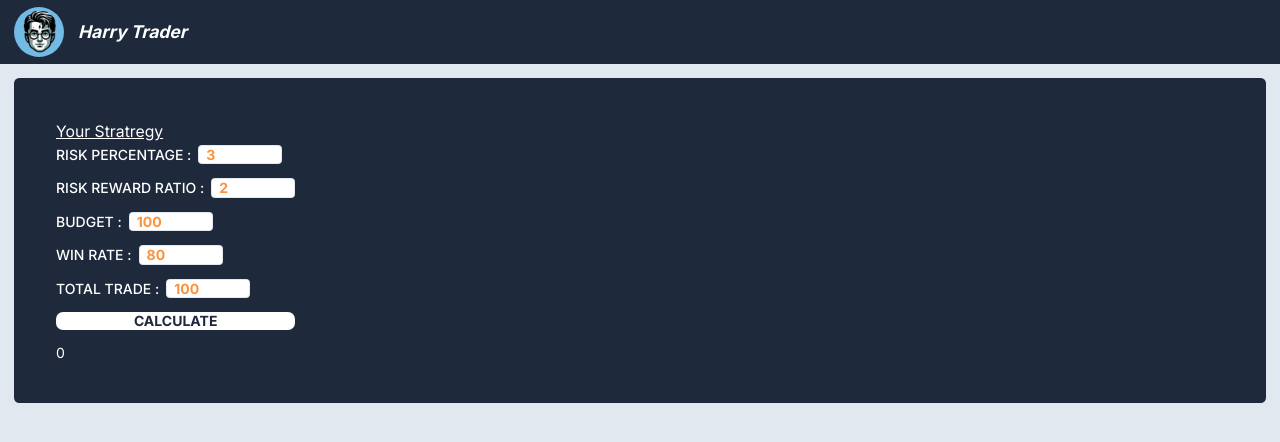
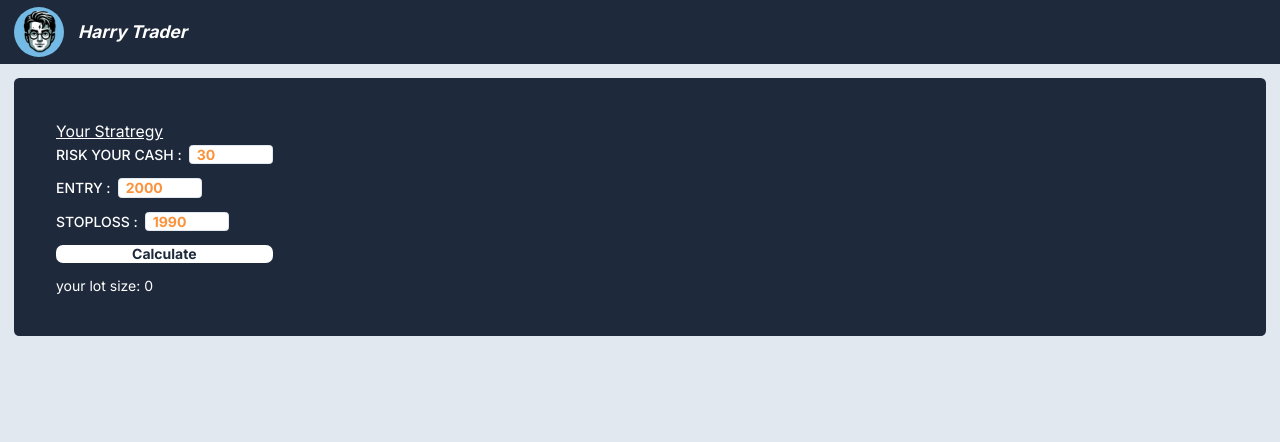
Before and after one commit to AttaphonTae/goldtrade, a Next.js app: page / in a window 1280 px wide. Shown: the top 442 px of the page. Built offline with nearby package versions, Linux system fonts and the light colour scheme.

Commit message:
prepare deploy

```diff
--- a/app/page.tsx
+++ b/app/page.tsx
@@ -1,10 +1,12 @@
+import CalculateRiskFromCash from "@/components/CalculateLotFromRisk";
 import DreamScene from "@/components/DreamScene";
 
 export default function Home() {
   return (
     <main className=" p-12">
         <p className="text-lg underline">Your Stratregy</p>
-        <DreamScene />
+        {/* <DreamScene /> */}
+        <CalculateRiskFromCash />
     </main>
   )
 }
--- /dev/null
+++ b/components/CalculateLotFromRisk.tsx
@@ -0,0 +1,35 @@
+'use client'
+import React, { useEffect, useState } from 'react'
+import TextInput from './TextInput'
+import SaveButton from './SaveButton'
+
+export default function CalculateRiskFromCash() {
+    const [form,setForm] = useState({
+        lostCash:30,
+        entry:2000,
+        stop:1990,
+        lotResult:0.01,
+    })
+    const [result,setResult] = useState(0)
+
+    return (
+        <div className='flex flex-col gap-4 w-fit'>
+            <TextInput title={'RISK your cash'} value={form.lostCash.toString()}  onChange={(e) => {
+                    setForm({...form,lostCash:parseFloat(e.target.value)})
+            }} />
+            <TextInput title={'entry'} value={form.entry.toString()}  onChange={(e) => {
+                setForm({...form,entry:parseFloat(e.target.value)})
+            }} />
+              <TextInput title={'stoploss'} value={form.stop.toString()}  onChange={(e) => {
+                setForm({...form,stop:parseFloat(e.target.value)})
+            }} />
+           <SaveButton label='Calculate' onClick={()=>{
+                let lossCash = form.lostCash;
+                let rangeDollar = Math.abs(form.entry - form.stop);
+                let lotResult = (lossCash*0.01)/rangeDollar;
+                setResult(lotResult)
+           }}/>
+           <p> your lot size: {result}</p>
+        </div>
+    )
+}
--- a/components/DreamScene.tsx
+++ b/components/DreamScene.tsx
@@ -1,5 +1,5 @@
 'use client'
-import React, { useState } from 'react'
+import React, { useEffect, useState } from 'react'
 import TextInput from './TextInput'
 import SaveButton from './SaveButton'
 
@@ -12,6 +12,13 @@ export default function DreamScene() {
         totaltrade:100
     })
     const [result,setResult] = useState(0)
+    useEffect(()=>{
+
+        let lossCash = 30;
+        let rangeDollar = 2016.73 - 2011.94;
+        let lotResult = (lossCash*0.01)/rangeDollar;
+        console.log(lotResult);
+    },[])
     return (
         <div className='flex flex-col gap-4 w-fit'>
             <TextInput title={'RISK percentage'} value={form.risk.toString()}  onChange={(e) => {
--- a/components/SaveButton.tsx
+++ b/components/SaveButton.tsx
@@ -8,7 +8,7 @@ interface SaveButtonProps {
 
 const SaveButton: FC<SaveButtonProps> = ({ onClick, label }) => {
   return (
-    <button className="rounded-lg bg-white text-slate-800 font-bold px-2 hover:text-orange-400 hover:bg-slate-800 uppercase" onClick={onClick}>
+    <button className="rounded-lg bg-white text-slate-800 font-bold px-2 hover:text-orange-400 upper " onClick={onClick}>
       {label}
     </button>
   );
```
